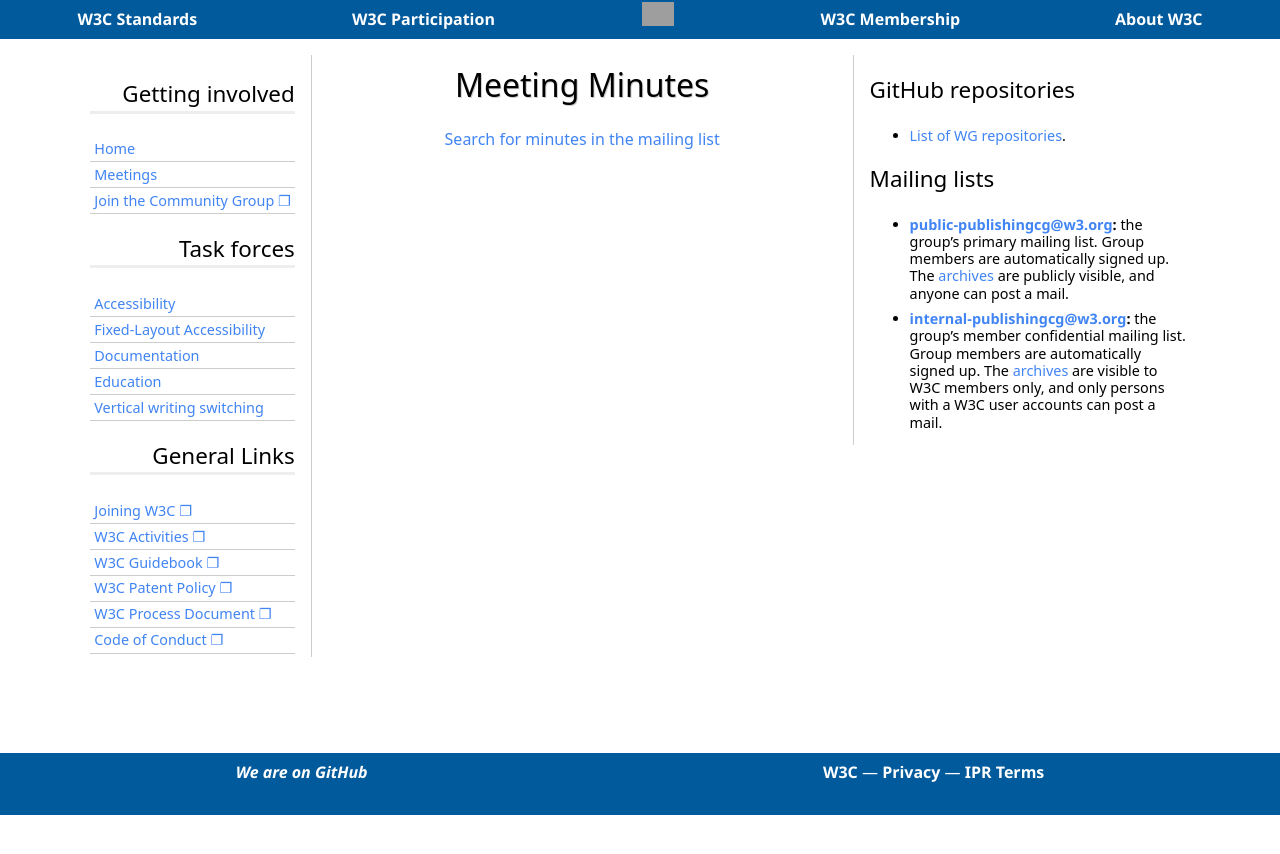
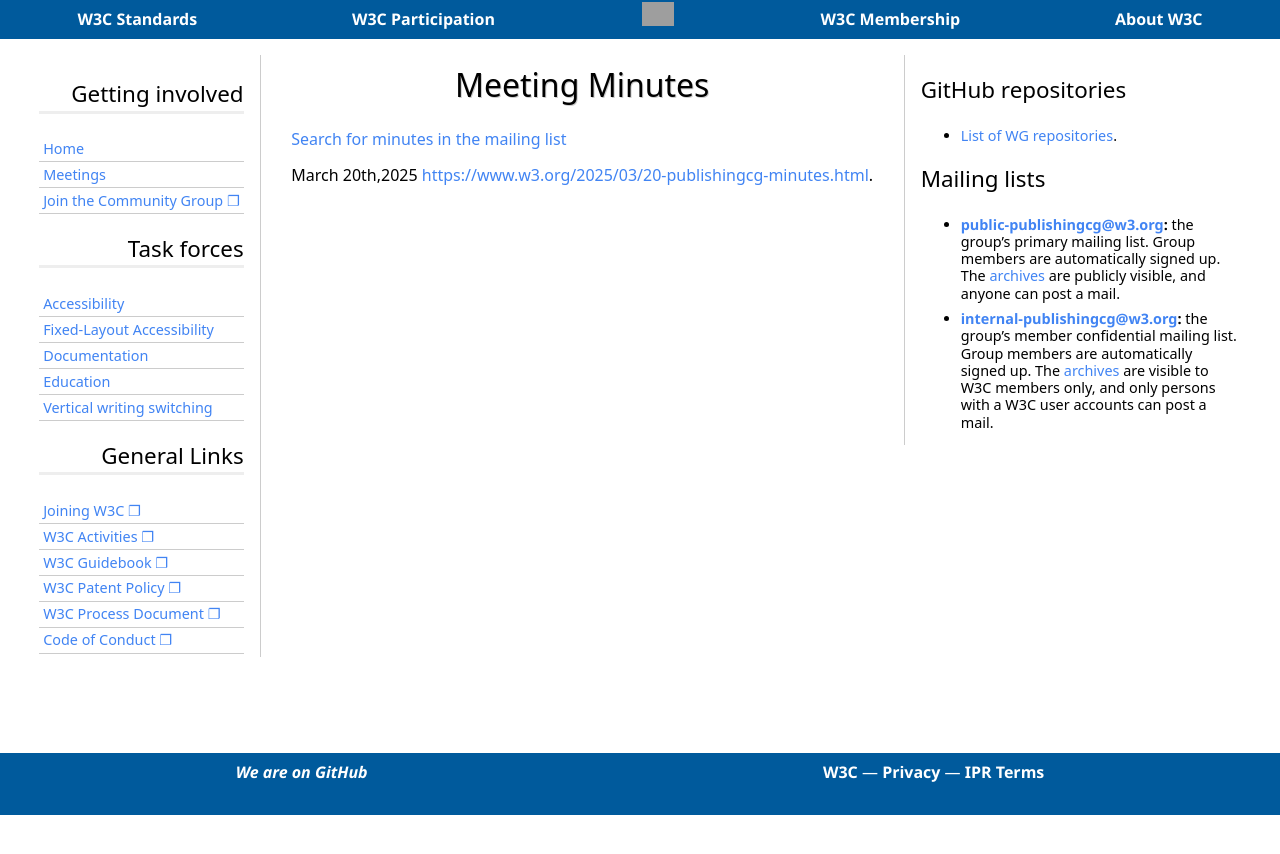
Before and after one commit to w3c/publishingcg, a Jekyll site: the page built from Meetings/Minutes/index.md, in a window 1280 px wide. Shown: the top 854 px of the page. Built offline with Jekyll 4.4.1, drawn with Linux system fonts in a browser that asks for light colours; some web fonts are replaced; grey boxes are pictures that could not be loaded.

Commit message:
update meeting minutes

```diff
--- a/Meetings/Minutes/index.md
+++ b/Meetings/Minutes/index.md
@@ -6,3 +6,5 @@
 # Meeting Minutes
 
 [Search for minutes in the mailing list](https://www.w3.org/Search/Mail/Public/search?lists=public-publishingcg&keywords=minutes)
+
+March 20th,2025 <https://www.w3.org/2025/03/20-publishingcg-minutes.html>.
```
